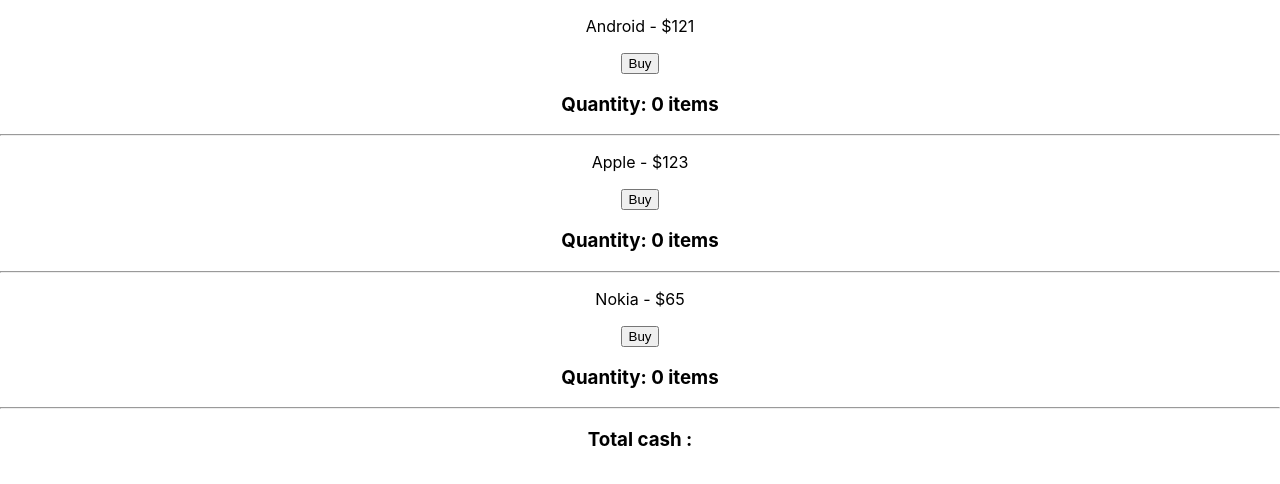
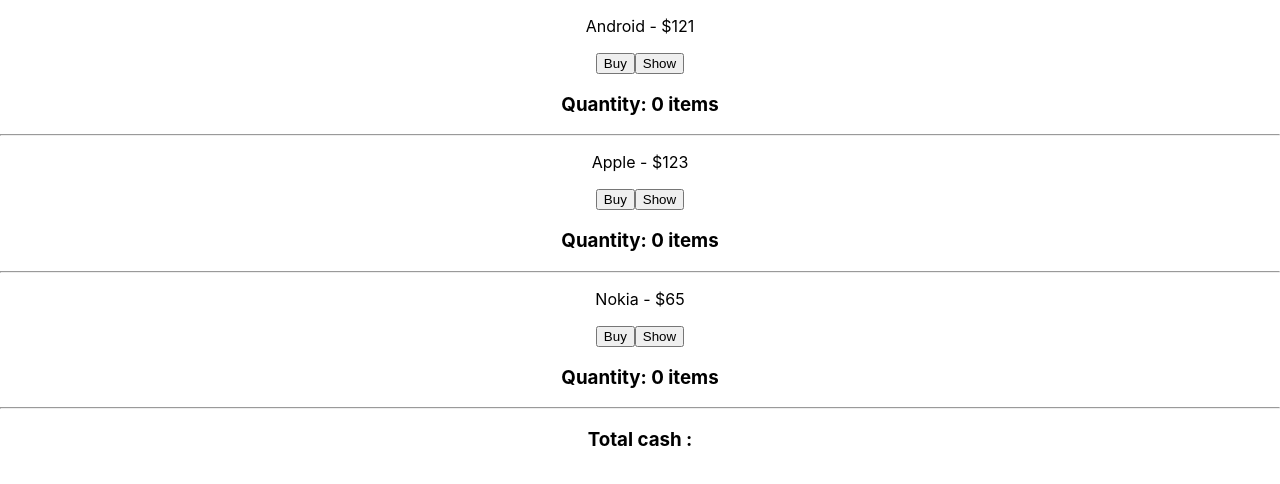
Before and after one commit to NazifaSadia/React-Basic-Udemy, a React (Create React App) app: page / in a window 1280 px wide. Shown: the top 484 px of the page. Built offline with nearby package versions, Linux system fonts and the light colour scheme.

Commit message:
Working with Property - Function

```diff
--- a/src/Components/Product.js
+++ b/src/Components/Product.js
@@ -6,10 +6,13 @@
 
     const buy = ()=> setCount(count+1);
 
+    // const show = ()=> props.handleShow(props.name);
+
     return (
         <div>
             <p>{props.name} - ${props.price}</p>
             <button onClick={buy}>Buy</button>
+            <button onClick={()=> props.handleShow(props.name)}>Show</button>
             <h3>Quantity: {count} items</h3>
             <hr/>
         </div>
--- a/src/Components/ProductList.js
+++ b/src/Components/ProductList.js
@@ -3,11 +3,16 @@
 import Total from './Total';
 
 const ProductList = () => {
+
+    const showProduct = (name)=> {
+        alert("You selected " + name);
+    }
+
     return (
         <div>
-            <Product name="Android" price="121"/>
-            <Product name="Apple" price="123"/>
-            <Product name="Nokia" price="65"/>
+            <Product name="Android" price="121" handleShow={showProduct}/>
+            <Product name="Apple" price="123" handleShow={showProduct}/>
+            <Product name="Nokia" price="65" handleShow={showProduct}/>
             <Total/>
         </div>
     );
```
